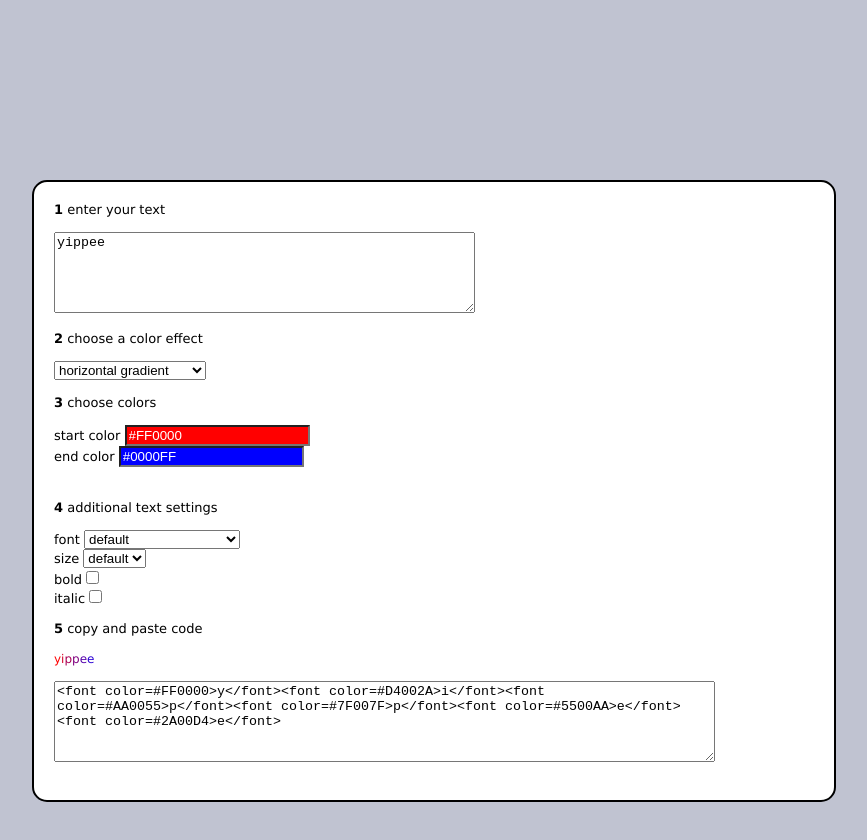
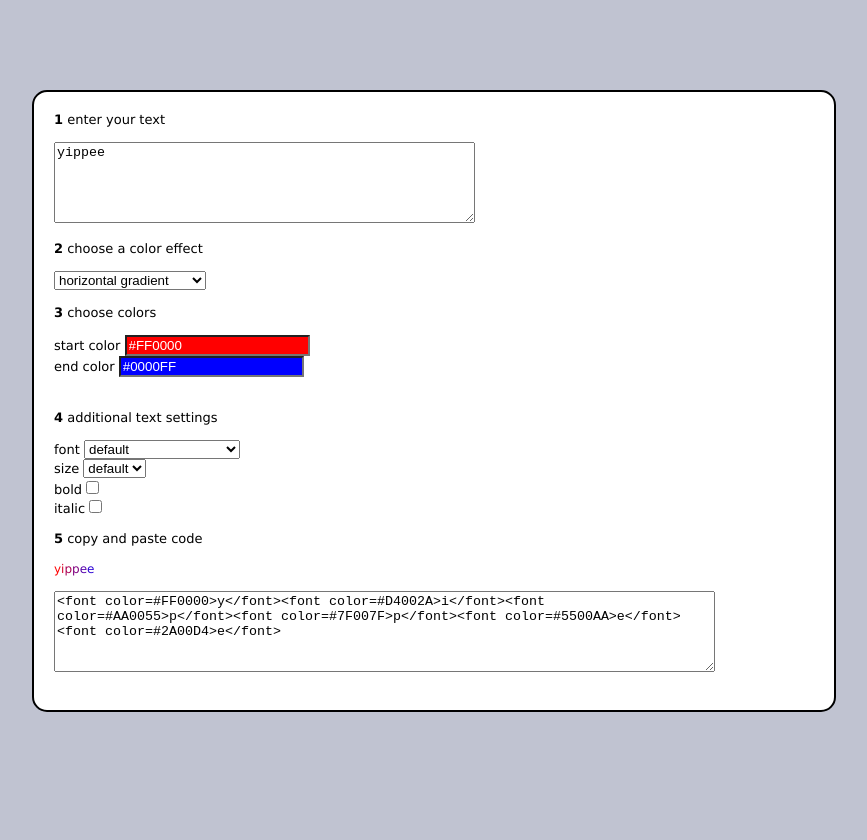
Before and after one commit to emunener/gradientcaptions, a plain HTML site: page index.html in a window 1280 px wide. Shown: the whole page, without its empty margins (206-1073 px from the left). After the commit the page ends 800 px from the top, so only its background shows below. Drawn offline with Linux system fonts and the light colour scheme; no server answers.

Commit message:
Update index.html

```diff
--- a/index.html
+++ b/index.html
@@ -24,7 +24,6 @@
       height: 100%;
       margin: 0;
       padding: 0;
-      padding-top: 3.5%;
       background-color: #c0c3d1;
     }
 
```
